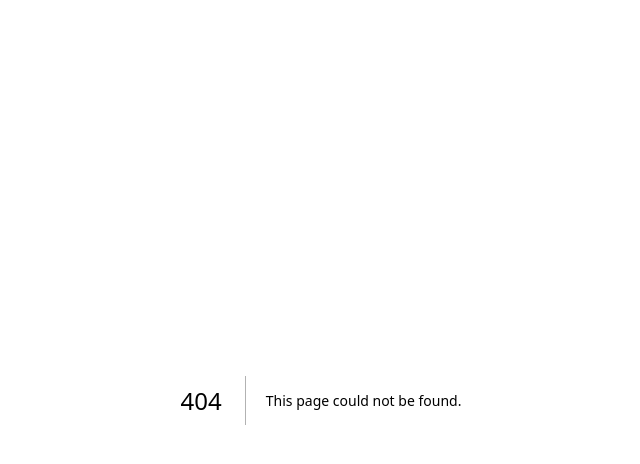
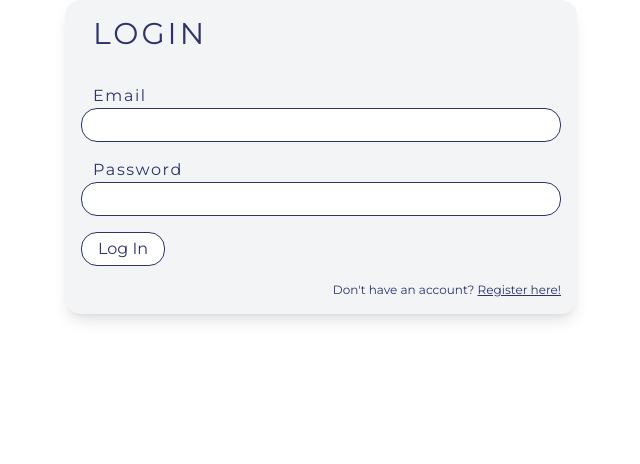
Before and after one commit to LimeChain/dobri-up-skill-project, a Next.js app in the folder client/: page /login in a window 1280 px wide. Before the commit this address had no page. Shown: the top 464 px of the page, without its empty margins (319-959 px from the left). Built offline with nearby package versions, Linux system fonts and the light colour scheme.

Commit message:
feat: created structure for basic login page

```diff
--- /dev/null
+++ b/client/src/app/(auth)/login/page.tsx
@@ -0,0 +1,49 @@
+import Link from "next/link";
+export default async function Login() {
+  // TO DO: Add handlers / form action
+  // TO DO: Loading state / suspense / form state
+  // TO DO: Add error state
+  // TO DO: Add Metamask login option
+  return (
+    <div className="p-4 rounded-2xl max-w-lg mx-auto bg-gray-100 shadow-lg">
+      <h2 className="text-3xl mx-3 mb-8 tracking-widest">LOGIN</h2>
+      <form className="flex flex-col gap-4 w-full">
+        <div className="flex flex-col">
+          <label htmlFor="email" className="ml-3 tracking-widest">
+            Email
+          </label>
+          <input
+            id="login-email"
+            name="email"
+            type="email"
+            className="py-1 px-3 rounded-2xl border-1 border-[#2d336b] bg-white"
+          />
+        </div>
+        <div className="flex flex-col">
+          <label htmlFor="password" className="ml-3 tracking-widest">
+            Password
+          </label>
+          <input
+            id="login-password"
+            type="password"
+            className="py-1 px-3 rounded-2xl border-1 border-[#2d336b] bg-white"
+          />
+        </div>
+        <button className="hover:cursor-pointer hover:bg-indigo-50 border-1 rounded-2xl w-fit py-1 px-4 bg-white transition-all">
+          Log In
+        </button>
+      </form>
+      <div className="mt-4">
+        <p className="text-xs text-right">
+          Don't have an account?{" "}
+          <Link
+            href="/register"
+            className="hover:cursor-pointer hover:text-red-400 underline"
+          >
+            Register here!
+          </Link>
+        </p>
+      </div>
+    </div>
+  );
+}
```
